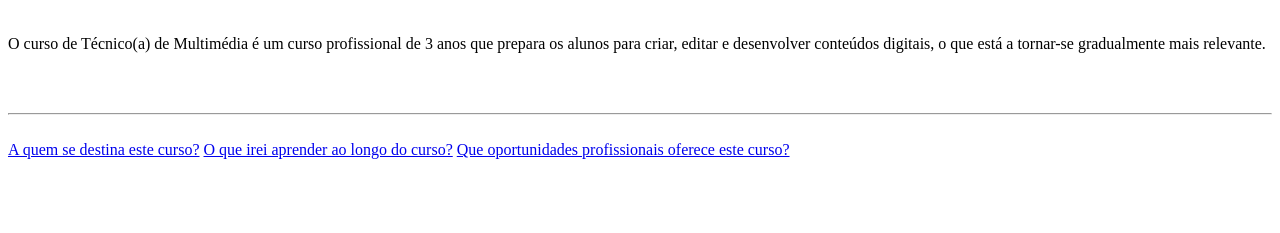
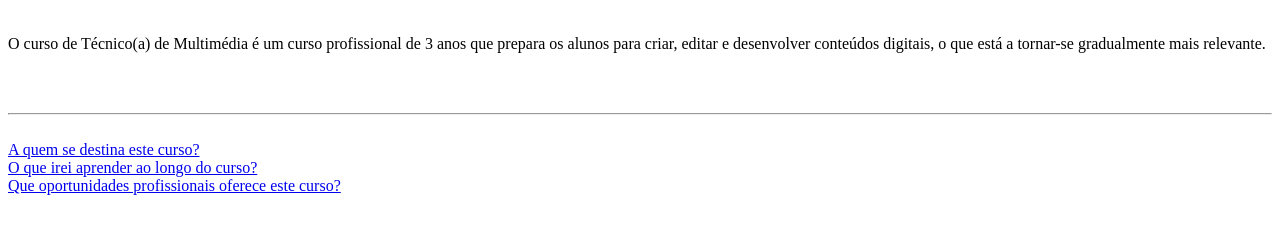
Before and after one commit to SaraH8tsPidos/Recuperacao_Sarah3mult, a plain HTML site: page index.html in a window 1280 px wide. Shown: the part 79-312 px from the top of the page. Drawn offline with Linux system fonts and the light colour scheme.

Commit message:
Update index.html

```diff
--- a/index.html
+++ b/index.html
@@ -12,8 +12,8 @@
     <p>O curso de Técnico(a) de Multimédia é um curso profissional de 3 anos que prepara os alunos para criar, editar e desenvolver conteúdos digitais, o que está a tornar-se gradualmente mais relevante.</p>
     <br><br>
     <hr><br>
-    <a href="1paraquem.html" class="btn">A quem se destina este curso?</a>
-    <a href="2aprender.html" class="btn">O que irei aprender ao longo do curso?</a>
+    <a href="1paraquem.html" class="btn">A quem se destina este curso?</a> <br>
+    <a href="2aprender.html" class="btn">O que irei aprender ao longo do curso?</a> <br>
     <a href="3saidas.html" class="btn">Que oportunidades profissionais oferece este curso?</a>
     <script>
         if ('serviceWorker' in navigator) {
```
